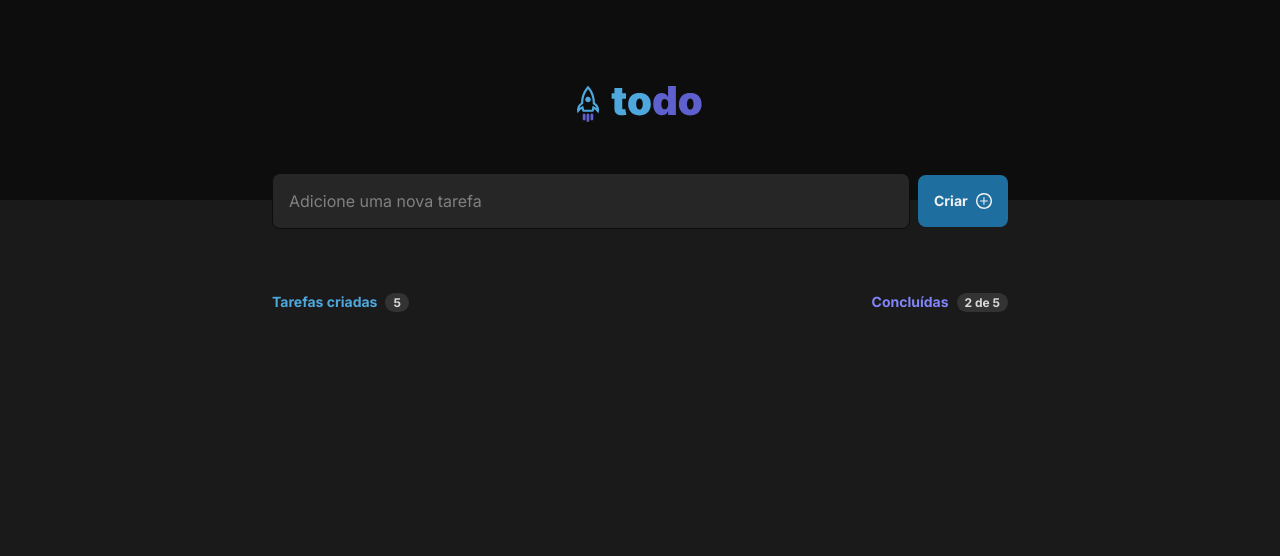
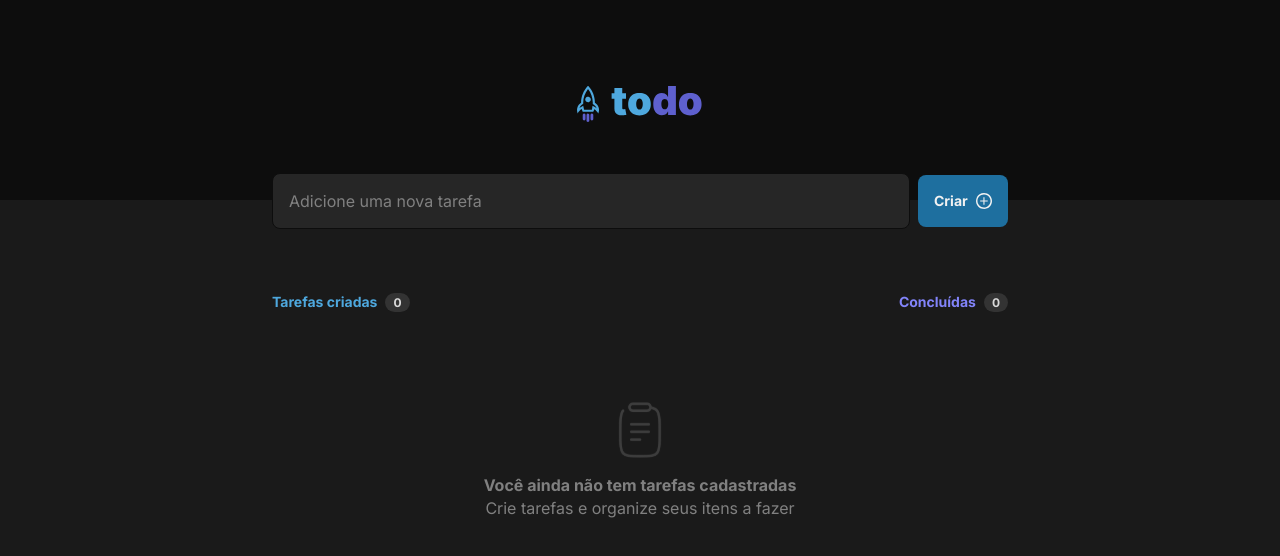
Before and after one commit to ahnucl/desafio-01-todo-list, a React (Vite) app: page / in a window 1280 px wide. Shown: the top 556 px of the page. Built offline with nearby package versions, Linux system fonts and the light colour scheme.

Commit message:
Cria texto para lista vazia

```diff
--- a/src/App.module.css
+++ b/src/App.module.css
@@ -198,3 +198,20 @@
   /* Gambiarra... O certo deveria ser usar um componente de ícone, o do phosphor é parecido */
   filter: invert(69%) sepia(76%) saturate(4090%) hue-rotate(322deg) brightness(90%) contrast(96%);
 }
+
+.empty {
+  display: flex;
+  flex-direction: column;
+  align-items: center;
+  padding: 4rem 0;
+}
+
+.empty img {
+  height: 3.5rem;
+  margin-bottom: 1rem;
+
+}
+
+.empty strong {
+  display: block;
+}
--- a/src/App.tsx
+++ b/src/App.tsx
@@ -2,6 +2,7 @@ import { useState, FormEvent, ChangeEvent } from "react";
 import { Header } from "./components/Header";
 import plus from './assets/plus.svg';
 import trash from './assets/trash.svg';
+import clipboard from './assets/Clipboard.svg'
 
 import styles from './App.module.css'
 
@@ -16,7 +17,7 @@ import './global.css'
  *    2.2.1 problema nas cores da logo e desse elemento - ok (era o forçar tema escuro do browser)
  *  2.3 todoList - ok
  * 3. Verificar necessidade de componentizar esse arquivo
- * 4. Adicionar estado
+ * 4. Adicionar estado - ok
  * 5. Criar tela para lista vazia
  */
 
@@ -62,6 +63,12 @@ function App() {
   const getDescriptionTextClass = (checked: boolean) =>
     styles.todoText + (checked ? ` ${styles.checkedTodoText}` : '');
 
+  const createdTodosAmount = todoList.length;
+
+  const doneTodosAmount = todoList.reduce((acc, cur) => cur.done ? acc + 1 : acc, 0);
+
+  const doneTodosString = createdTodosAmount ? `${doneTodosAmount} de ${createdTodosAmount}` : 0;
+
   return (
     <div>
       <Header />
@@ -82,17 +89,18 @@ function App() {
         <div className={styles.info}>
           <div className={styles.created}>
             Tarefas criadas
-            <span>5</span>
+            <span>{createdTodosAmount}</span>
           </div>
 
           <div className={styles.done}>
             Concluídas
-            <span>2 de 5</span>
+            <span>{doneTodosString}</span>
           </div>
         </div>
 
         <div className={styles.todoList}>
-          {todoList.map((todo, index) =>
+          {todoList.length ?
+            todoList.map((todo, index) =>
               <div className={styles.todo} key={todo.description}>
                 <div className={styles.checkboxContainer}>
                   <input type="checkbox" checked={todo.done} onChange={(e) => handleTodoToggle(index)}/>
@@ -102,7 +110,13 @@ function App() {
                   <img src={trash} alt="trash icon" onClick={() => handleDeleteTodo(index)}/>
                 </button>
               </div>
-            )}
+            ) :
+            <div className={styles.empty}>
+              <img src={clipboard} alt="clipboard icon" />
+              <strong>Você ainda não tem tarefas cadastradas</strong>
+              <p>Crie tarefas e organize seus itens a fazer</p>
+            </div>
+          }
         </div>
       </div>
     </div>
```
Lines whose indentation alone changed are shown as unchanged.
